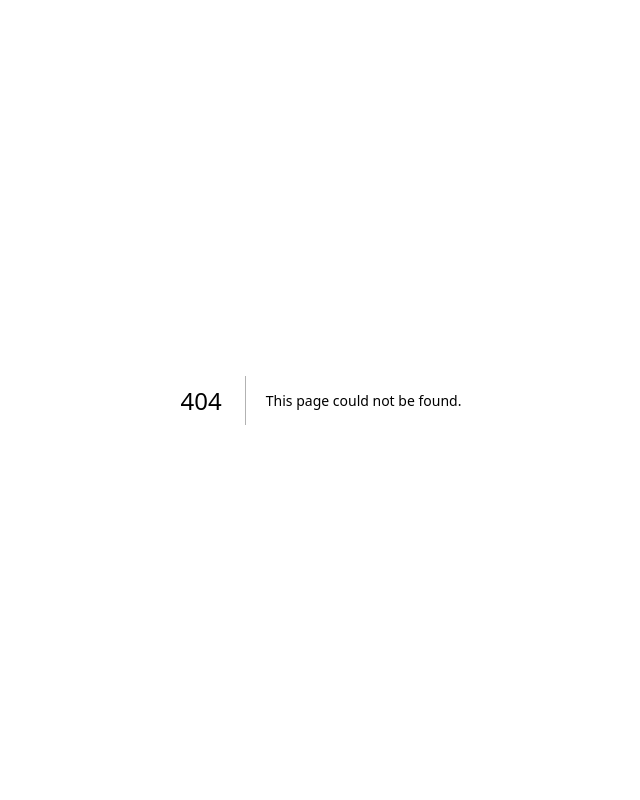
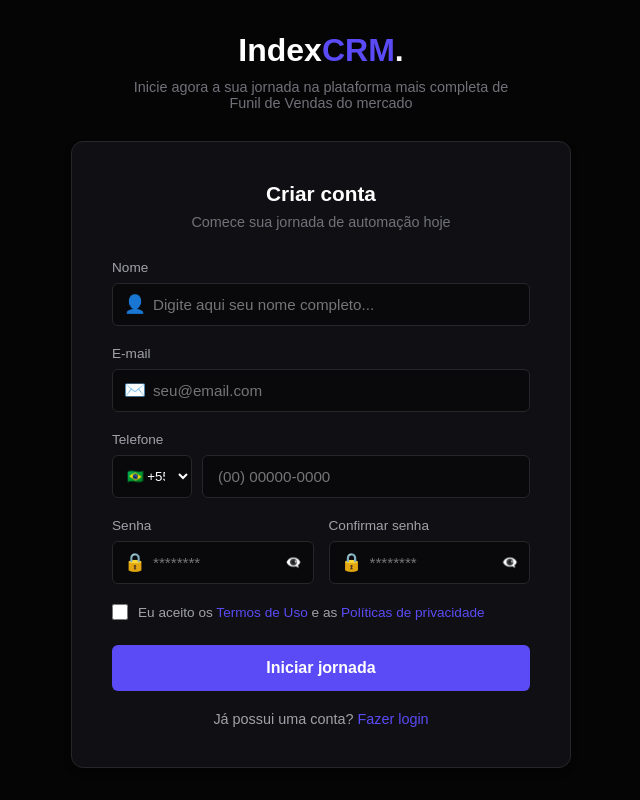
Before and after one commit to Matheus-Dev-Souza/IndexCRM, a Next.js app: page /register in a window 1280 px wide. Before the commit this address had no page. Shown: the whole page, without its empty margins (319-959 px from the left). Built offline with nearby package versions, Linux system fonts and the light colour scheme.

Commit message:
feat: adiocionando a parte de register e recover

```diff
--- a/src/app/(auth)/login/page.tsx
+++ b/src/app/(auth)/login/page.tsx
@@ -2,6 +2,7 @@
 
 import { useState } from "react";
 import Link from "next/link";
+import { useRouter } from 'next/navigation';
 import styles from "./login.module.css";
 
 // --- ÍCONES SVG ---
--- /dev/null
+++ b/src/app/(auth)/register/page.tsx
@@ -0,0 +1,136 @@
+'use client';
+
+import { useState } from 'react';
+import Link from 'next/link';
+import { useRouter } from 'next/navigation';
+import styles from './register.module.css';
+
+export default function RegisterPage() {
+  const [showPassword, setShowPassword] = useState(false);
+  const [showConfirmPassword, setShowConfirmPassword] = useState(false);
+
+  return (
+    <div className={styles.container}>
+
+      {/* HEADER / LOGO */}
+      <div className={styles.header}>
+        <div className={styles.logo}>Index<span>CRM</span>.</div>
+        <p className={styles.subtitle}>
+          Inicie agora a sua jornada na plataforma mais completa de Funil de Vendas do mercado
+        </p>
+      </div>
+
+      {/* CARD DE CADASTRO */}
+      <div className={styles.card}>
+        <h1 className={styles.cardTitle}>Criar conta</h1>
+        <p className={styles.cardDesc}>Comece sua jornada de automação hoje</p>
+
+        <form>
+          {/* NOME */}
+          <div className={styles.inputGroup}>
+            <label className={styles.label}>Nome</label>
+            <div className={styles.inputWrapper}>
+              {/* Ícone Usuário */}
+              <span className={styles.iconLeft}>👤</span>
+              <input
+                type="text"
+                placeholder="Digite aqui seu nome completo..."
+                className={styles.input}
+              />
+            </div>
+          </div>
+
+          {/* EMAIL */}
+          <div className={styles.inputGroup}>
+            <label className={styles.label}>E-mail</label>
+            <div className={styles.inputWrapper}>
+              {/* Ícone Carta */}
+              <span className={styles.iconLeft}>✉️</span>
+              <input
+                type="email"
+                placeholder="seu@email.com"
+                className={styles.input}
+              />
+            </div>
+          </div>
+
+          {/* TELEFONE (Com seletor de país) */}
+          <div className={styles.inputGroup}>
+            <label className={styles.label}>Telefone</label>
+            <div className={styles.phoneWrapper}>
+              <select className={styles.countrySelect}>
+                <option>🇧🇷 +55</option>
+                <option>🇺🇸 +1</option>
+              </select>
+              <input
+                type="tel"
+                placeholder="(00) 00000-0000"
+                className={styles.input}
+                style={{ paddingLeft: '15px' }} // Remove padding do ícone pois não tem aqui
+              />
+            </div>
+          </div>
+
+          {/* SENHA E CONFIRMAR (Lado a lado) */}
+          <div className={styles.row}>
+            <div className={styles.inputGroup}>
+              <label className={styles.label}>Senha</label>
+              <div className={styles.inputWrapper}>
+                <span className={styles.iconLeft}>🔒</span>
+                <input
+                  type={showPassword ? "text" : "password"}
+                  placeholder="********"
+                  className={styles.input}
+                />
+                <button
+                  type="button"
+                  className={styles.iconRight}
+                  onClick={() => setShowPassword(!showPassword)}
+                >
+                  {showPassword ? "👁️" : "👁️‍🗨️"}
+                </button>
+              </div>
+            </div>
+
+            <div className={styles.inputGroup}>
+              <label className={styles.label}>Confirmar senha</label>
+              <div className={styles.inputWrapper}>
+                <span className={styles.iconLeft}>🔒</span>
+                <input
+                  type={showConfirmPassword ? "text" : "password"}
+                  placeholder="********"
+                  className={styles.input}
+                />
+                 <button
+                  type="button"
+                  className={styles.iconRight}
+                  onClick={() => setShowConfirmPassword(!showConfirmPassword)}
+                >
+                   {showConfirmPassword ? "👁️" : "👁️‍🗨️"}
+                </button>
+              </div>
+            </div>
+          </div>
+
+          {/* TERMOS */}
+          <div className={styles.termsGroup}>
+            <input type="checkbox" id="terms" className={styles.checkbox} />
+            <label htmlFor="terms">
+              Eu aceito os <a href="#" className={styles.link}>Termos de Uso</a> e as <a href="#" className={styles.link}>Políticas de privacidade</a>
+            </label>
+          </div>
+
+          {/* BOTÃO */}
+          <button type="submit" className={`${styles.submitButton} ${styles.submitButtonActive}`}>
+            Iniciar jornada
+          </button>
+        </form>
+
+        {/* RODAPÉ DO CARD */}
+        <div className={styles.footer}>
+          Já possui uma conta? <Link href="/login" className={styles.link}>Fazer login</Link>
+        </div>
+      </div>
+    </div>
+  );
+}
--- /dev/null
+++ b/src/app/(auth)/register/register.module.css
@@ -0,0 +1,207 @@
+/* Container que centraliza tudo na tela (fundo preto) */
+.container {
+  min-height: 100vh;
+  display: flex;
+  flex-direction: column;
+  align-items: center;
+  justify-content: center;
+  background-color: #050505; /* Fundo bem preto conforme a imagem */
+  color: #fff;
+  font-family: sans-serif;
+  padding: 20px;
+}
+
+/* Área do Logo e Texto Superior */
+.header {
+  text-align: center;
+  margin-bottom: 30px;
+}
+
+.logo {
+  font-size: 2rem;
+  font-weight: 800;
+  color: white;
+  margin-bottom: 10px;
+  display: inline-block;
+}
+
+.logo span {
+  color: #5b4bf6; /* Azul/Roxo da marca */
+}
+
+.subtitle {
+  color: #71717a; /* Cinza suave */
+  font-size: 0.9rem;
+  max-width: 400px;
+  margin: 0 auto;
+}
+
+/* O Cartão de Cadastro */
+.card {
+  width: 100%;
+  max-width: 500px;
+  background-color: #101014; /* Fundo do card levemente mais claro */
+  padding: 40px;
+  border-radius: 12px;
+  border: 1px solid #27272a;
+  box-shadow: 0 4px 6px rgba(0, 0, 0, 0.3);
+}
+
+.cardTitle {
+  text-align: center;
+  font-size: 1.3rem;
+  font-weight: bold;
+  margin-bottom: 8px;
+}
+
+.cardDesc {
+  text-align: center;
+  color: #71717a;
+  font-size: 0.9rem;
+  margin-bottom: 30px;
+}
+
+/* Grupos de Input */
+.inputGroup {
+  margin-bottom: 20px;
+}
+
+.label {
+  display: block;
+  font-size: 0.85rem;
+  color: #a1a1aa;
+  margin-bottom: 8px;
+}
+
+.inputWrapper {
+  position: relative;
+  display: flex;
+  align-items: center;
+}
+
+/* Estilo Base dos Inputs */
+.input {
+  width: 100%;
+  background-color: #09090b; /* Fundo do input bem escuro */
+  border: 1px solid #27272a;
+  padding: 12px 12px 12px 40px; /* Padding esquerdo maior para o ícone */
+  border-radius: 6px;
+  color: white;
+  font-size: 0.95rem;
+  transition: border-color 0.2s;
+  outline: none;
+}
+
+.input:focus {
+  border-color: #5b4bf6;
+}
+
+/* Ícone à esquerda dentro do input */
+.iconLeft {
+  position: absolute;
+  left: 12px;
+  color: #52525b;
+  font-size: 1.1rem;
+  pointer-events: none; /* O clique passa através do ícone */
+}
+
+/* Ícone à direita (Olho da senha) */
+.iconRight {
+  position: absolute;
+  right: 12px;
+  color: #52525b;
+  cursor: pointer;
+  background: none;
+  border: none;
+  display: flex;
+  align-items: center;
+}
+
+.iconRight:hover {
+  color: #e4e4e7;
+}
+
+/* Estilo específico para o campo de Telefone (Select + Input) */
+.phoneWrapper {
+  display: flex;
+  gap: 10px;
+}
+
+.countrySelect {
+  background-color: #09090b;
+  border: 1px solid #27272a;
+  color: white;
+  border-radius: 6px;
+  padding: 0 10px;
+  width: 80px;
+  cursor: pointer;
+}
+
+/* Linha Dupla (Senha e Confirmar) */
+.row {
+  display: flex;
+  gap: 15px;
+}
+
+.row .inputGroup {
+  flex: 1;
+}
+
+/* Checkbox */
+.termsGroup {
+  display: flex;
+  align-items: center;
+  gap: 10px;
+  margin-bottom: 25px;
+  font-size: 0.85rem;
+  color: #a1a1aa;
+}
+
+.checkbox {
+  width: 16px;
+  height: 16px;
+  border-radius: 4px;
+  accent-color: #5b4bf6;
+  cursor: pointer;
+}
+
+.link {
+  color: #5b4bf6;
+  text-decoration: none;
+}
+
+.link:hover {
+  text-decoration: underline;
+}
+
+/* Botão Principal */
+.submitButton {
+  width: 100%;
+  background-color: #27272a; /* Cor desabilitada/neutra inicial */
+  color: #71717a;
+  padding: 14px;
+  border: none;
+  border-radius: 6px;
+  font-weight: bold;
+  font-size: 1rem;
+  cursor: pointer;
+  transition: 0.2s;
+}
+
+/* Classe para quando o botão estiver ativo (ex: form válido) */
+.submitButtonActive {
+  background-color: #5b4bf6;
+  color: white;
+}
+
+.submitButtonActive:hover {
+  background-color: #4c3ee0;
+}
+
+/* Rodapé "Já possui conta?" */
+.footer {
+  text-align: center;
+  margin-top: 20px;
+  font-size: 0.9rem;
+  color: #a1a1aa;
+}
```
Also changed, not shown: src/app/(auth)/recover/page.tsx (added), src/app/(auth)/recover/recover.module.css (added), src/app/(dashboard)/dashboard/page.module.css (renamed from src/app/(dashboard)/page.module.css), src/app/(dashboard)/dashboard/page.tsx (renamed from src/app/(dashboard)/page.tsx).
